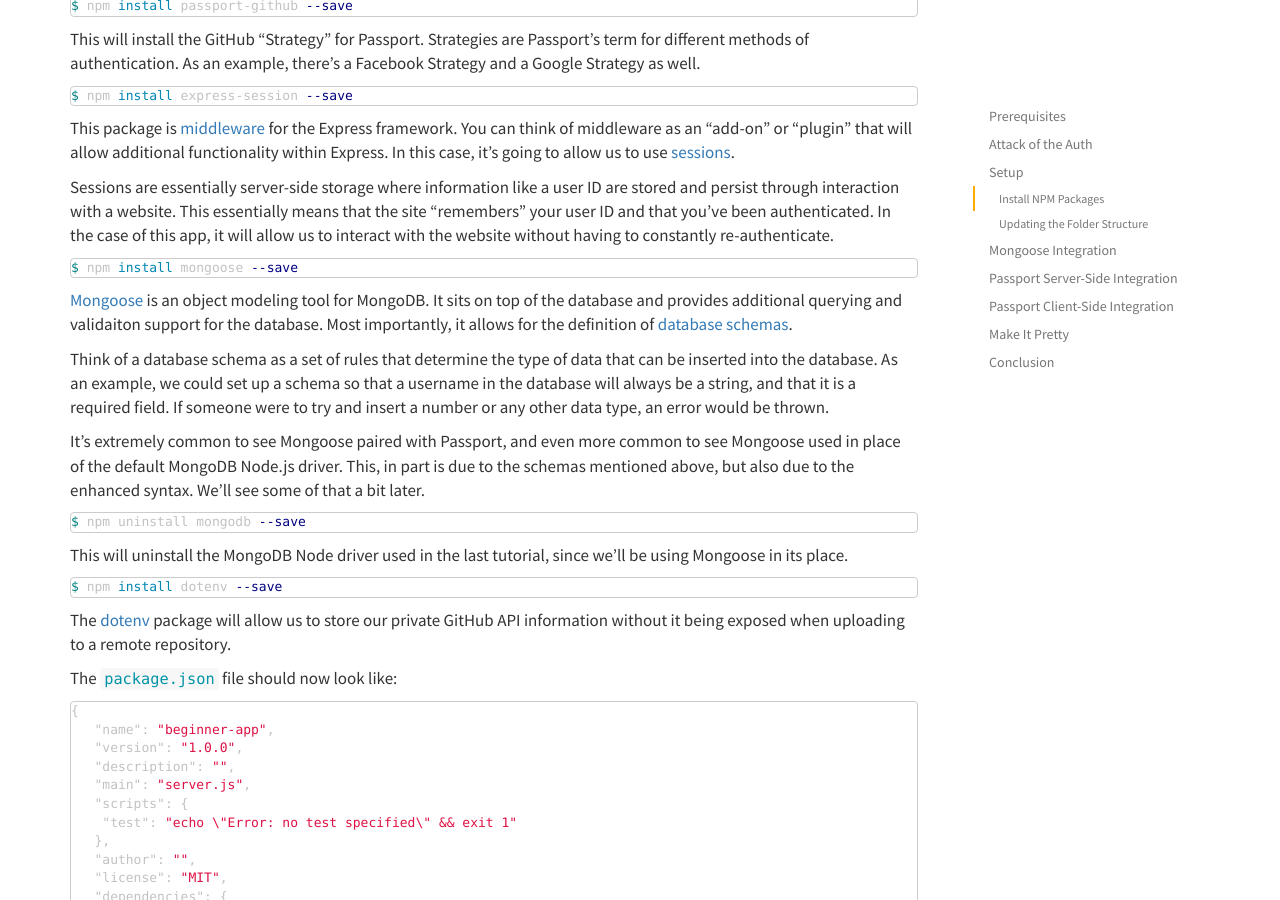
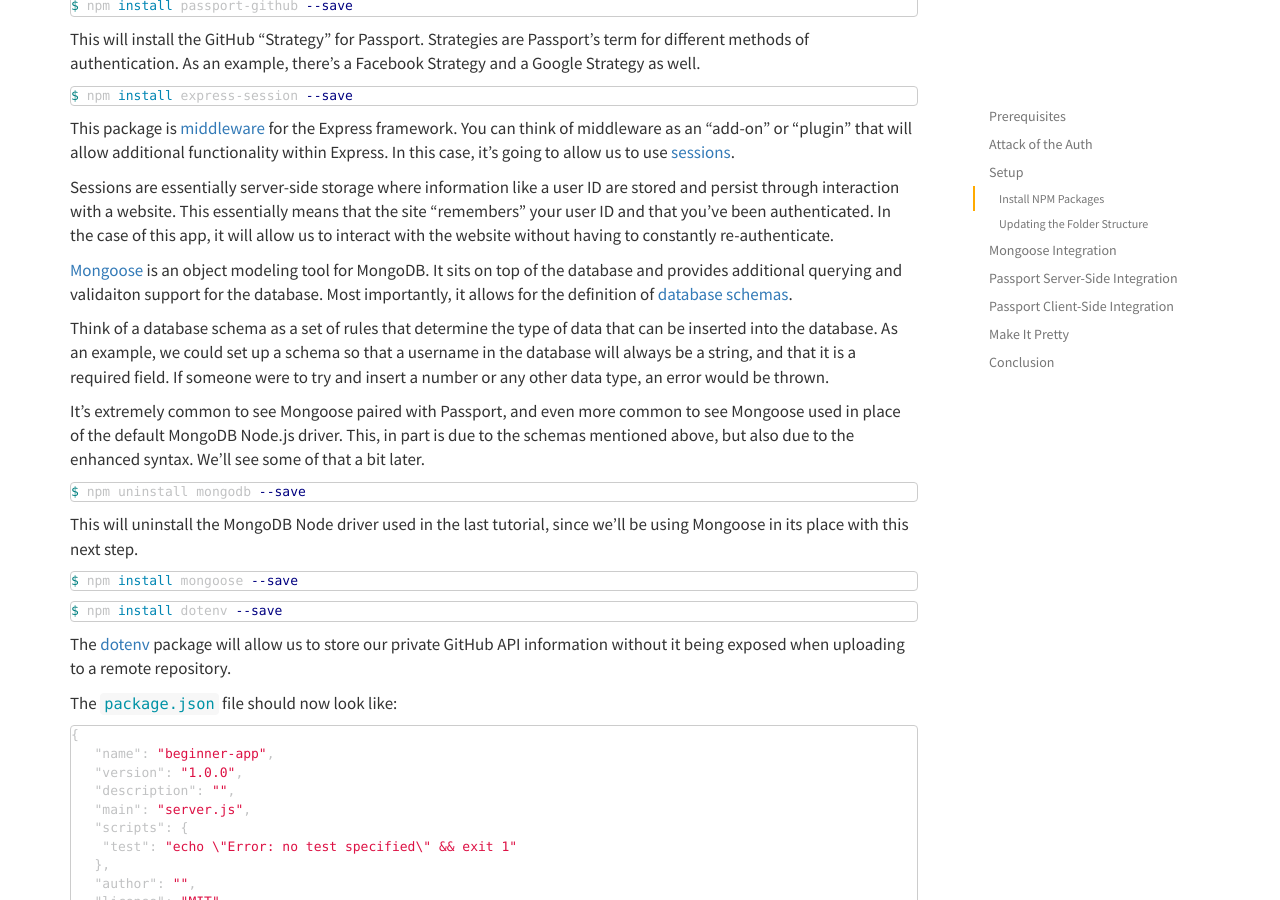
Before and after one commit to johnstonbl01/clementinejs, a Jekyll site: the page built from tutorials/tutorial-passport.md, in a window 1280 px wide and 900 px high, scrolled down 1108 px. Built offline with Jekyll 4.4.1, drawn with Linux system fonts in a browser that asks for light colours; Markdown is read by kramdown in place of the engine named in the settings.

Commit message:
Correctly updated mongoose installation steps to keep dependencies correct.

````diff
--- a/tutorials/tutorial-passport.md
+++ b/tutorials/tutorial-passport.md
@@ -53,21 +53,20 @@
 
 Sessions are essentially server-side storage where information like a user ID are stored and persist through interaction with a website. This essentially means that the site "remembers" your user ID and that you've been authenticated. In the case of this app, it will allow us to interact with the website without having to constantly re-authenticate.
 
+[Mongoose](http://mongoosejs.com/) is an object modeling tool for MongoDB. It sits on top of the database and provides additional querying and validaiton support for the database. Most importantly, it allows for the definition of [database schemas](https://en.wikipedia.org/wiki/Database_schema).
+
+Think of a database schema as a set of rules that determine the type of data that can be inserted into the database. As an example, we could set up a schema so that a username in the database will always be a string, and that it is a required field. If someone were to try and insert a number or any other data type, an error would be thrown.
+
+It's extremely common to see Mongoose paired with Passport, and even more common to see Mongoose used in place of the default MongoDB Node.js driver. This, in part is due to the schemas mentioned above, but also due to the enhanced syntax. We'll see some of that a bit later.
+
+```bash
+$ npm uninstall mongodb --save
+```
+This will uninstall the MongoDB Node driver used in the last tutorial, since we'll be using Mongoose in its place with this next step.
+
 ```bash
 $ npm install mongoose --save
 ```
-
-[Mongoose](http://mongoosejs.com/) is an object modeling tool for MongoDB. It sits on top of the database and provides additional querying and validaiton support for the database. Most importantly, it allows for the definition of [database schemas](https://en.wikipedia.org/wiki/Database_schema).
-
-Think of a database schema as a set of rules that determine the type of data that can be inserted into the database. As an example, we could set up a schema so that a username in the database will always be a string, and that it is a required field. If someone were to try and insert a number or any other data type, an error would be thrown.
-
-It's extremely common to see Mongoose paired with Passport, and even more common to see Mongoose used in place of the default MongoDB Node.js driver. This, in part is due to the schemas mentioned above, but also due to the enhanced syntax. We'll see some of that a bit later.
-
-```bash
-$ npm uninstall mongodb --save
-```
-
-This will uninstall the MongoDB Node driver used in the last tutorial, since we'll be using Mongoose in its place.
 
 ```bash
 $ npm install dotenv --save
````
